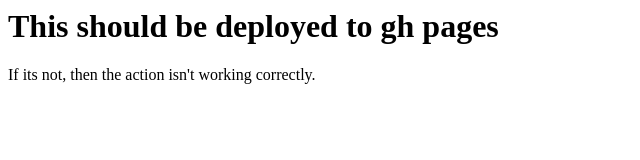
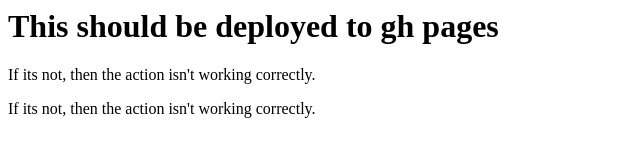
Before and after one commit to aeksco/github-actions-experiments, a plain HTML site: page gh-pages-home/index.html in a window 1280 px wide. Shown: the whole page, without its empty margins (0-640 px from the left). Drawn offline with Linux system fonts and the light colour scheme.

Commit message:
Updated gh-pages/index.ts to trigger change

```diff
--- a/gh-pages-home/index.html
+++ b/gh-pages-home/index.html
@@ -1,2 +1,3 @@
 <h1>This should be deployed to gh pages</h1>
 <p>If its not, then the action isn't working correctly.</p>
+<p>If its not, then the action isn't working correctly.</p>
```
